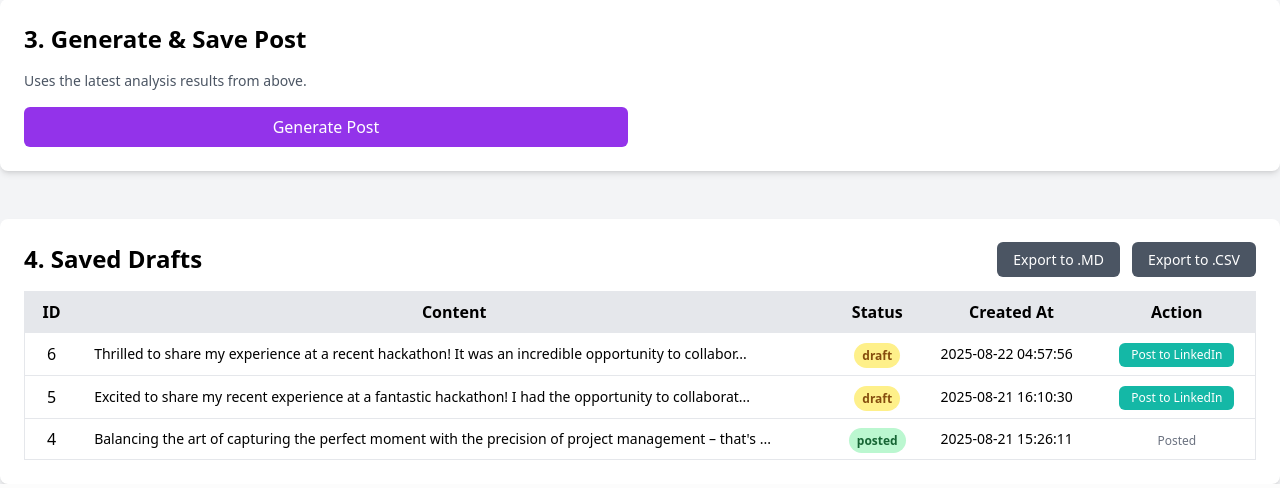
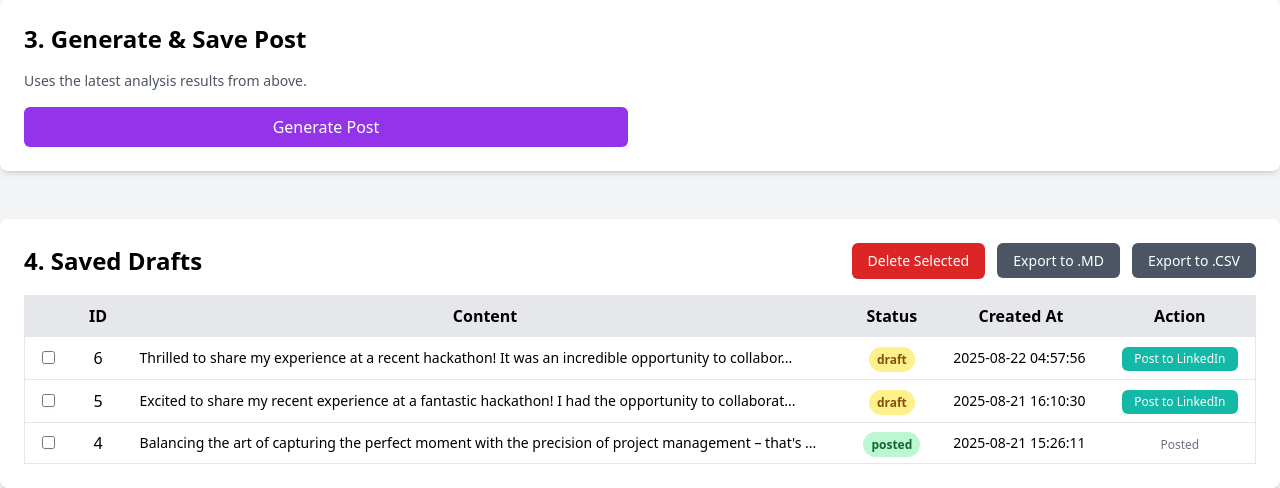
Before and after one commit to IronxDevil/Influra-LinkedIn-Assistant, a FastAPI app: page / in a window 1280 px wide. Shown: the part 973-1461 px from the top of the page. Run offline with FastAPI, Linux system fonts and the light colour scheme; data comes from the database, SQL or seed files in the repository; both versions use the stored data as it was after the commit; some libraries are stand-ins or nearby versions.

Commit message:
added a "delete saved draft feature"

```diff
--- a/app/templates/index.html
+++ b/app/templates/index.html
@@ -117,9 +117,11 @@
 
     <!-- Step 4: Drafts Dashboard & Exports -->
     <div class="bg-white p-6 rounded-lg shadow-md">
+        <form id="delete-drafts-form" action="/posts/delete" method="post">
             <div class="flex justify-between items-center mb-4">
                 <h2 class="text-2xl font-semibold">4. Saved Drafts</h2>
                 <div class="space-x-2">
+                    <button type="submit" class="bg-red-600 text-white py-2 px-4 rounded-md hover:bg-red-700 text-sm">Delete Selected</button>
                     <a href="/export/md" class="bg-gray-600 text-white py-2 px-4 rounded-md hover:bg-gray-700 text-sm">Export to .MD</a>
                     <a href="/export/csv" class="bg-gray-600 text-white py-2 px-4 rounded-md hover:bg-gray-700 text-sm">Export to .CSV</a>
                 </div>
@@ -128,6 +130,7 @@
                 <table class="min-w-full bg-white border">
                     <thead class="bg-gray-200">
                         <tr>
+                            <th class="py-2 px-4 border-b w-12"></th>
                             <th class="py-2 px-4 border-b">ID</th>
                             <th class="py-2 px-4 border-b">Content</th>
                             <th class="py-2 px-4 border-b">Status</th>
@@ -138,13 +141,16 @@
                     <tbody>
                         {% for post in saved_posts %}
                         <tr class="hover:bg-gray-50">
+                            <td class="py-2 px-4 border-b text-center">
+                                <input type="checkbox" name="post_ids" value="{{ post.id }}" class="rounded border-gray-300 text-indigo-600 shadow-sm focus:border-indigo-300 focus:ring focus:ring-indigo-200 focus:ring-opacity-50">
+                            </td>
                             <td class="py-2 px-4 border-b text-center">{{ post.id }}</td>
                             <td class="py-2 px-4 border-b text-sm">{{ post.content[:100] }}...</td>
                             <td class="py-2 px-4 border-b text-center"><span class="px-2 py-1 text-xs font-semibold rounded-full {{ 'bg-green-200 text-green-800' if post.status == 'posted' else 'bg-yellow-200 text-yellow-800' }}">{{ post.status }}</span></td>
                             <td class="py-2 px-4 border-b text-sm">{{ post.created_at }}</td>
                             <td class="py-2 px-4 border-b text-center">
                                 {% if post.status == 'draft' %}
-                            <form action="/posts/{{ post.id }}/share" method="post">
+                                <form action="/posts/{{ post.id }}/share" method="post" class="inline-block">
                                     <button type="submit" class="bg-teal-500 text-white py-1 px-3 rounded-md hover:bg-teal-600 text-xs">Post to LinkedIn</button>
                                 </form>
                                 {% else %}
@@ -154,12 +160,33 @@
                         </tr>
                         {% else %}
                         <tr>
-                        <td colspan="5" class="py-4 px-4 text-center text-gray-500">No drafts saved yet.</td>
+                            <td colspan="6" class="py-4 px-4 text-center text-gray-500">No drafts saved yet.</td>
                         </tr>
                         {% endfor %}
                     </tbody>
                 </table>
             </div>
+        </form>
     </div>
 </div>
+
+<script>
+document.getElementById('delete-drafts-form').addEventListener('submit', function(event) {
+    event.preventDefault(); // Stop the form from submitting immediately
+
+    const checkedBoxes = this.querySelectorAll('input[name="post_ids"]:checked');
+    const count = checkedBoxes.length;
+
+    if (count === 0) {
+        alert('Please select at least one draft to delete.');
+        return; // Stop if no drafts are selected
+    }
+
+    const confirmation = confirm(`Are you sure you want to delete ${count} selected draft(s)? This action cannot be undone.`);
+
+    if (confirmation) {
+        this.submit(); // Proceed with form submission
+    }
+});
+</script>
 {% endblock %}
```
Also changed, not shown: app/db/database.py (+17 -0 lines), app/routers/posts.py (+16 -0 lines), influra_posts.db. Lines whose indentation alone changed are shown as unchanged.
